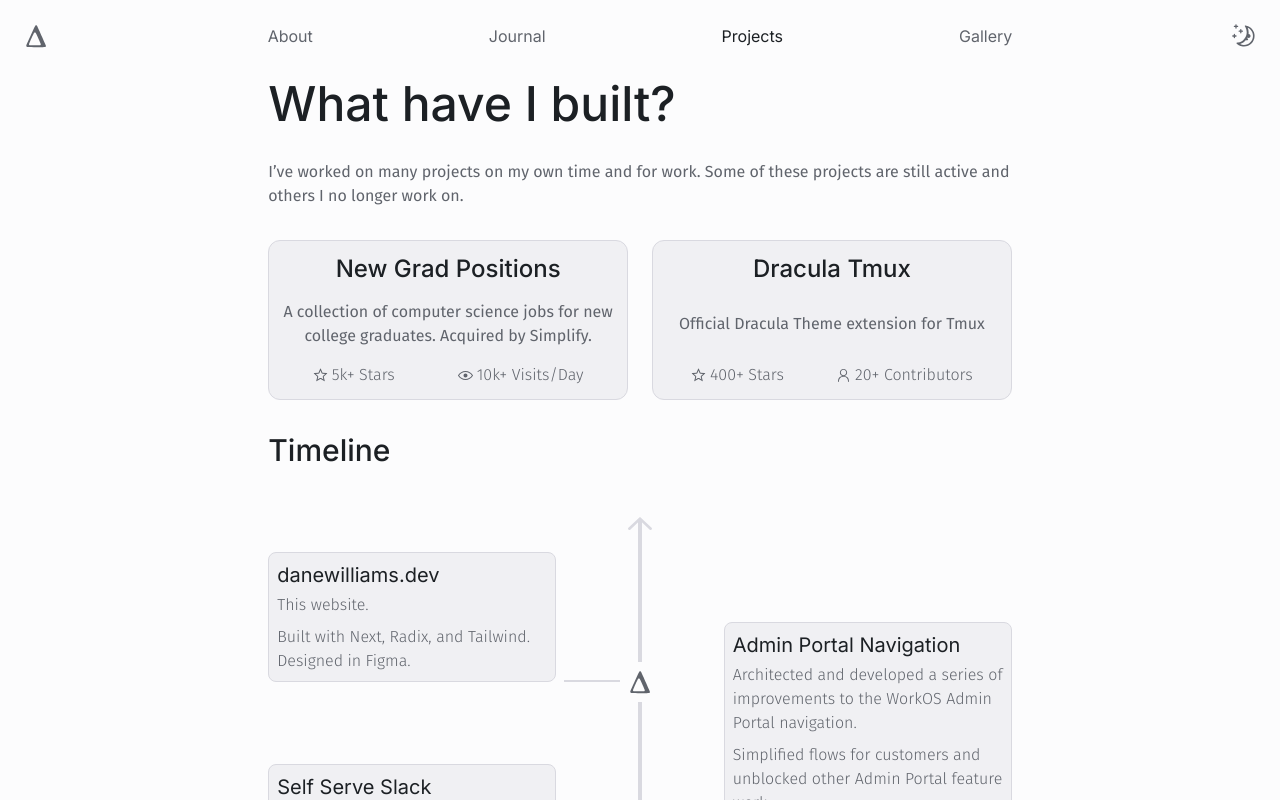
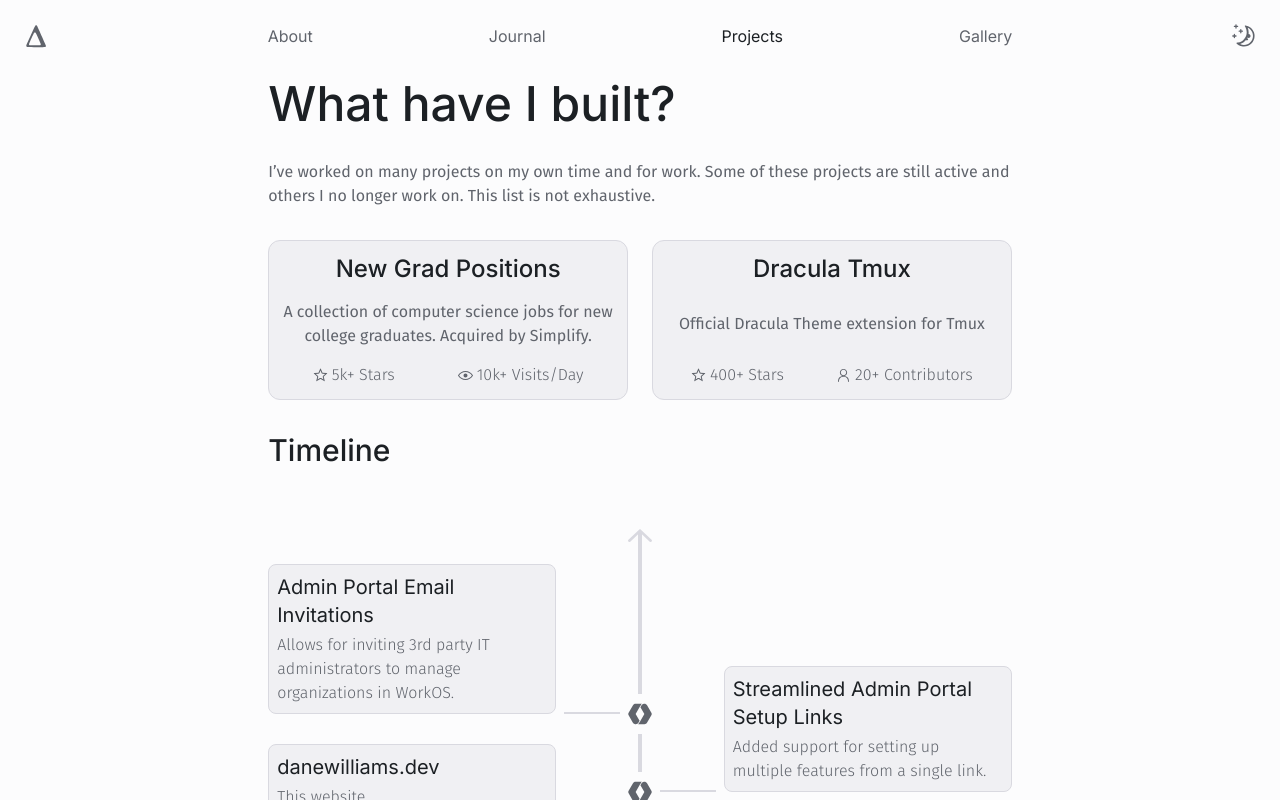
Before and after one commit to danerwilliams/danewilliams.com, a Next.js app: page /projects in a window 1280 px wide. Shown: the top 800 px of the page. Built offline with nearby package versions, Linux system fonts and the light colour scheme.

Commit message:
updates projects

```diff
--- a/components/timeline-project.tsx
+++ b/components/timeline-project.tsx
@@ -29,7 +29,7 @@ export const TimelineProject: FC<Readonly<TimelineProjectProps>> = ({
   newYear,
 }) => {
   return (
-    <div className="flex flex-col w-full mt-5">
+    <div className="flex flex-col w-full mt-10 lg:mt-8">
       {isFirst && (
         <div
           className={`relative flex w-[calc(50%+2px)] h-8 border-r-4 border-lightmode-border dark:border-darkmode-border`}
@@ -56,8 +56,9 @@ export const TimelineProject: FC<Readonly<TimelineProjectProps>> = ({
             secondaryDescription={secondaryDescription}
           />
         </div>
+        {/* -mt-3 controls the vertical position of the div creating the timeline, corresponds with the offset of mt-8 in the outer div in terms of its distance from mt-5 */}
         <div
-          className={`relative flex grow border-b-2 ${
+          className={`relative flex grow -mt-5 lg:-mt-3 border-b-2 ${
             isRight ? 'border-l-4 mr-2' : 'border-r-4 ml-2'
           } border-lightmode-border dark:border-darkmode-border`}
         >
--- a/content/projects/timeline-projects.ts
+++ b/content/projects/timeline-projects.ts
@@ -1,10 +1,25 @@
-import { TimelineProps } from '../../components/timeline';
 import { TimelineProjectProps } from '../../components/timeline-project';
 
 export const TimelineProjects: (Omit<
   TimelineProjectProps,
   'isRight' | 'isFirst' | 'isLast' | 'newYear'
 > & { date: string })[] = [
+  {
+    name: 'Admin Portal Email Invitations',
+    url: 'https://workos.com/changelog/invite-admins-to-admin-portal-via-email',
+    date: new Date('2023-07-20').toISOString(),
+    organization: 'workos',
+    description:
+      'Allows for inviting 3rd party IT administrators to manage organizations in WorkOS.',
+  },
+  {
+    name: 'Streamlined Admin Portal Setup Links',
+    url: 'https://workos.com/changelog/streamlined-admin-portal-setup-links',
+    date: new Date('2023-05-22').toISOString(),
+    organization: 'workos',
+    description:
+      'Added support for setting up multiple features from a single link.',
+  },
   {
     name: 'danewilliams.dev',
     url: 'https://github.com/danerwilliams/danewilliams.dev',
--- a/pages/projects.tsx
+++ b/pages/projects.tsx
@@ -48,7 +48,7 @@ const Projects: NextPage<ProjectsProps> = ({
             <div className="flex w-full">
               <HighlightedProject
                 name="New Grad Positions"
-                url="https://github.com/coderQuad/New-Grad-Positions-2023"
+                url="https://github.com/SimplifyJobs/New-Grad-Positions"
                 description="A collection of computer science jobs for new college graduates. Acquired by Simplify."
                 stats={[
                   { icon: <StarIcon />, label: '5k+ Stars' },
@@ -90,7 +90,7 @@ export async function getStaticProps() {
       ),
       title: 'Projects',
       description:
-        'I’ve worked on many projects on my own time and for work. Some of these projects are still active and others I no longer work on.',
+        'I’ve worked on many projects on my own time and for work. Some of these projects are still active and others I no longer work on. This list is not exhaustive.',
     },
   };
 }
```
